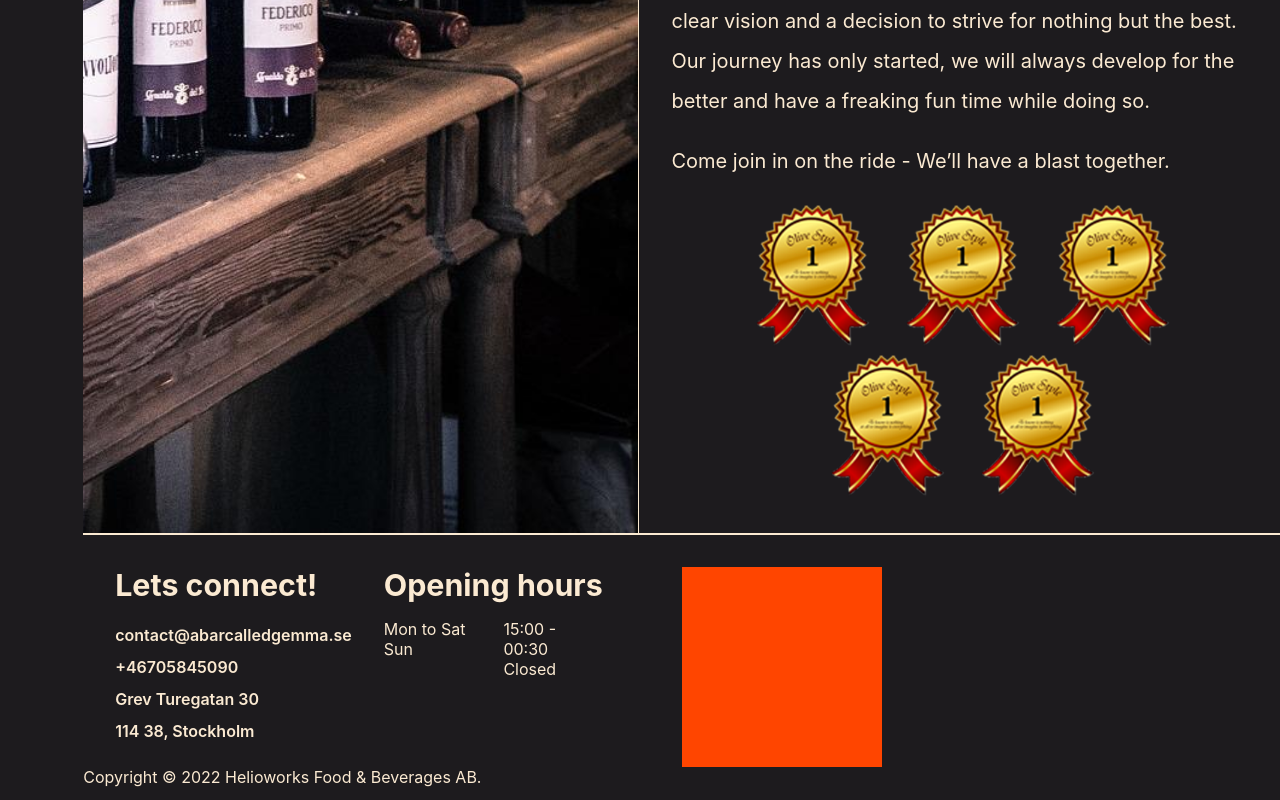
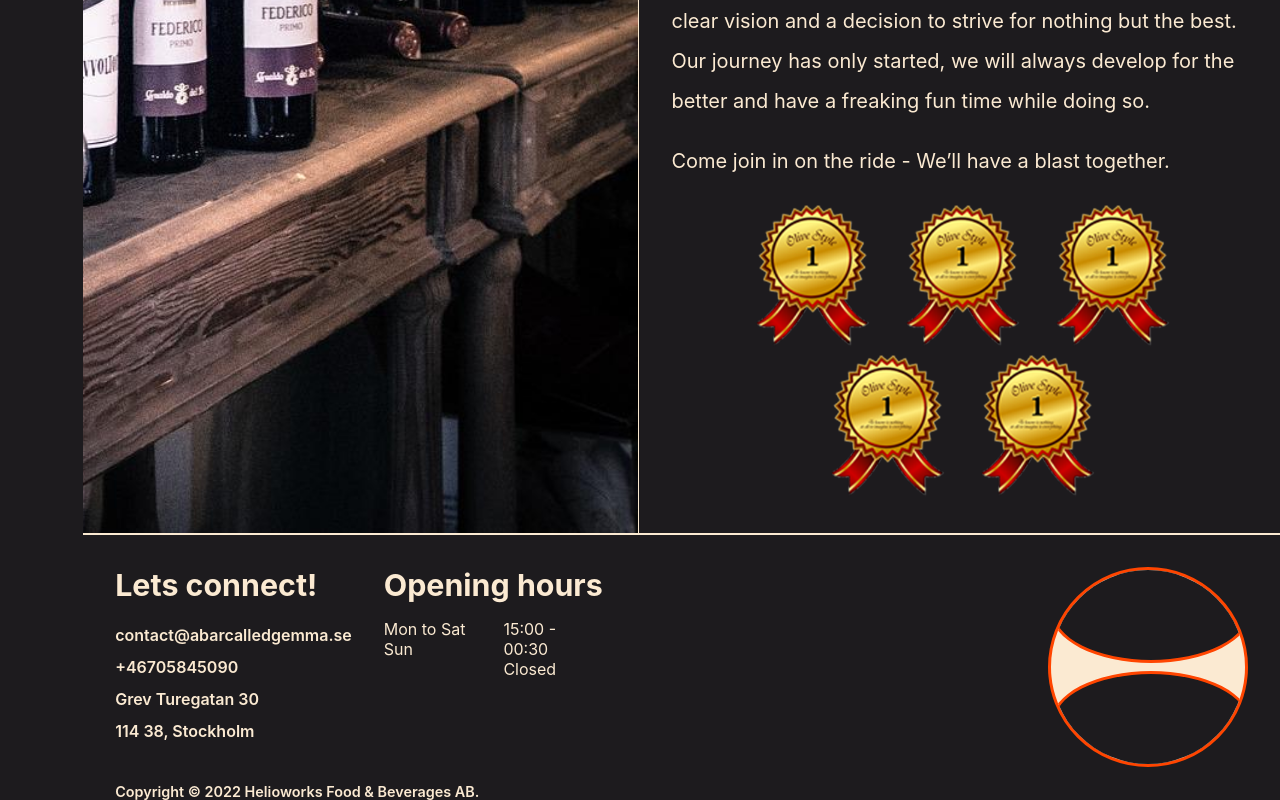
Before and after one commit to ledminh/a-bar-called-quesera, a Next.js app: page / in a window 1280 px wide. Shown: the part 1864-2664 px from the top of the page. Built offline with nearby package versions, Linux system fonts and the light colour scheme.

Commit message:
Finish Footer

```diff
--- a/components/Footer/Footer.module.scss
+++ b/components/Footer/Footer.module.scss
@@ -14,7 +14,7 @@
     flex-basis: 50%;
 
     display: flex;
-    flex-flow: row nowrap;
+    flex-flow: row wrap;
     @media (max-width: 1170px) {
         flex-basis: 100%;
     }
@@ -37,12 +37,22 @@
         font-weight: 600;
     }
 
+    @media (max-width:710px){
+        flex-basis: 100%;
+
+        height: auto;
+    }
+
 }
 
 .openHours {
     flex-basis: 40%;
     height: 100%;
 
+    @media (max-width:710px){
+        flex-basis: 100%;
+        padding-left: 2rem;
+    }
 
     h3 {
         flex-basis: 100%;
@@ -70,16 +80,77 @@
 .globeWrapper {
     flex-basis: 50%;
 
+    display: flex;
+
+    flex-flow: row nowrap;
+
+    justify-content: right;
+
+    padding-right: 2rem;
+
+
+    @media (max-width: 1170px) {
+        justify-content: left;
+
+        padding-left: 2rem;
+
+
+    }
 }
 
 
 .globe {
-    background-color: orangered;
+    border: 3px solid orangered;
 
     width: 200px;
     height: 200px;
+
+    border-radius: 50%;
+
+    position: relative;
+
+    overflow: hidden;
+
+    background-color: #fbead2;
+
+    margin-bottom: 1rem;
+    &::before {
+        content: "";
+        position: absolute;
+        top: -10px;
+        left: 0;
+
+        border: 3px solid orangered;
+        width: 100%;
+        height: 50%;
+
+        border-radius: 50%;
+
+        background-color: #1d1b1e;
+    }
+
+    &::after {
+        content: "";
+        position: absolute;
+        bottom: -10px;
+        left: 0;
+
+        border: 3px solid orangered;
+        width: 100%;
+        height: 50%;
+
+        border-radius: 50%;
+
+        background-color: #1d1b1e;
+    }
+
 }
 
 .copyright {
     flex-basis: 100%;
+
+    padding-left: 2rem;
+
+    font-size: 90%;
+    font-weight: 600;
 }
--- a/components/Footer/index.js
+++ b/components/Footer/index.js
@@ -30,7 +30,7 @@ export default function Footer() {
                 </div>
             </div>
 
-            <div className={styles.globeWapper}>
+            <div className={styles.globeWrapper}>
                 <div className={styles.globe}/>
             </div>
             <div className={styles.copyright}>
--- a/components/MainNavBar/Header.module.scss
+++ b/components/MainNavBar/Header.module.scss
@@ -39,7 +39,7 @@
 
 
         &[data-expanded='true'] {
-            height: 5.2rem;
+            height: 26rem;
             width: 100%;
 
 
```
